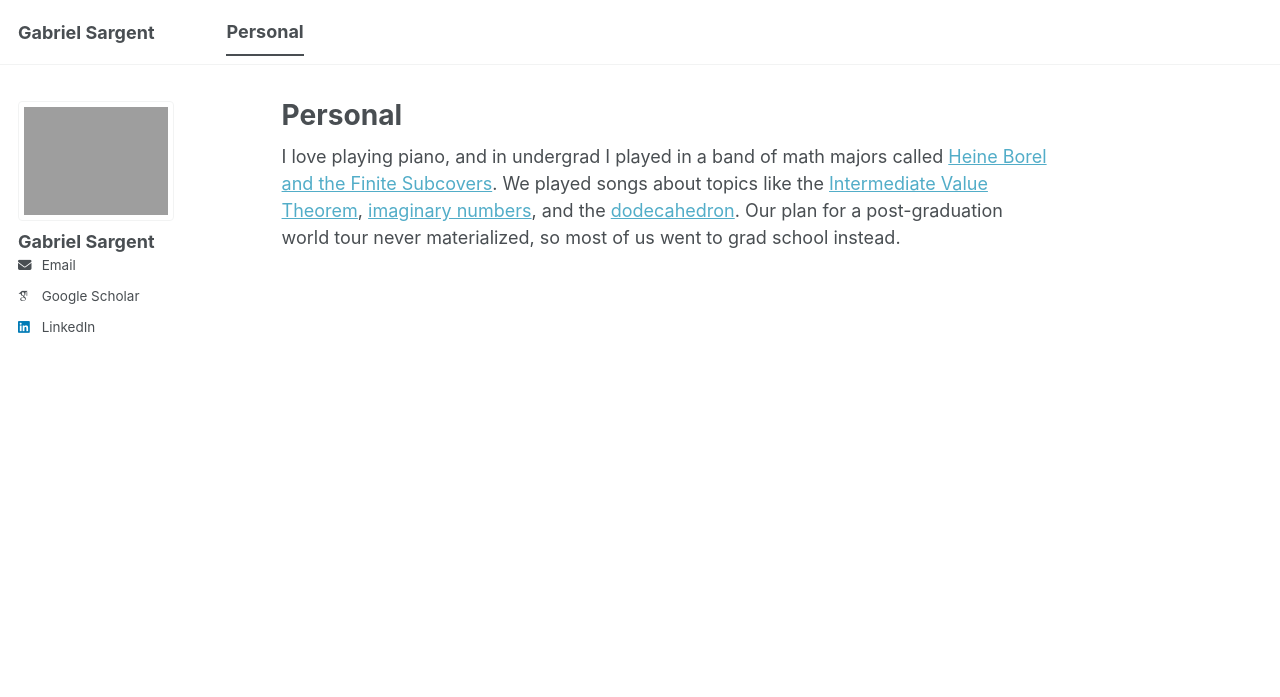
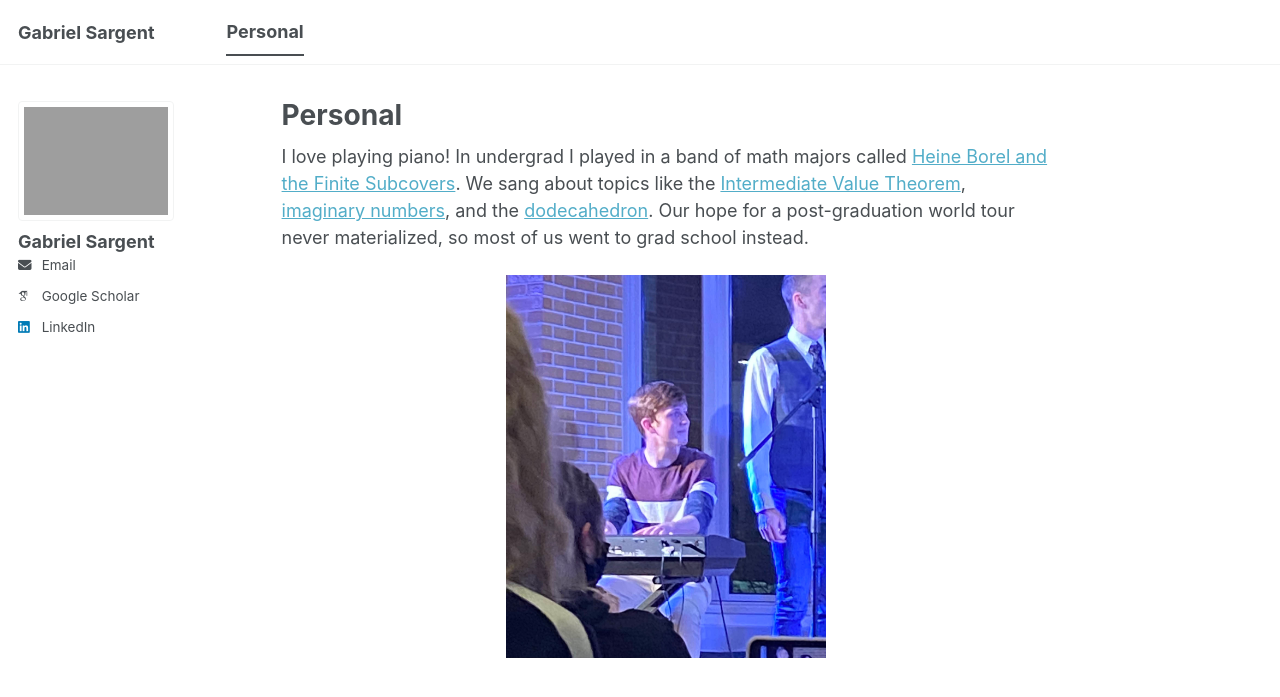
Before and after one commit to GabrielSargent/GabrielSargent.github.io, a Jekyll site: the page built from _pages/about-me.md, in a window 1280 px wide. Shown: the top 697 px of the page. Built offline with Jekyll 4.4.1, drawn with Linux system fonts in a browser that asks for light colours; some web fonts are replaced; a script bundle is joined from its source files by our own code; library files that are not in the unit come from our copies.

Commit message:
Update about-me.md

```diff
--- a/_pages/about-me.md
+++ b/_pages/about-me.md
@@ -4,6 +4,11 @@ title: "Personal"
 author_profile: true
 ---
 
-I love playing piano, and in undergrad I played in a band of math majors called [Heine Borel and the Finite Subcovers](https://math.nd.edu/news/math-and-music/).
-We played songs about topics like the [Intermediate Value Theorem](https://youtu.be/qzVOMhKgUYU?si=mYAUAGz9q9pdebfn), [imaginary numbers](https://youtu.be/IPOVgwqeMs0?si=ljvjaE6Fh2kDcx6o), and the [dodecahedron](https://youtu.be/KF82LR9VZrw?si=HL1gFAD5n7jr7yN5).
-Our plan for a post-graduation world tour never materialized, so most of us went to grad school instead.
+I love playing piano! In undergrad I played in a band of math majors called [Heine Borel and the Finite Subcovers](https://math.nd.edu/news/math-and-music/).
+We sang about topics like the [Intermediate Value Theorem](https://youtu.be/qzVOMhKgUYU?si=mYAUAGz9q9pdebfn), [imaginary numbers](https://youtu.be/IPOVgwqeMs0?si=ljvjaE6Fh2kDcx6o), and the [dodecahedron](https://youtu.be/KF82LR9VZrw?si=HL1gFAD5n7jr7yN5).
+Our hope for a post-graduation world tour never materialized, so most of us went to grad school instead.
+
+<p style="text-align: center;">
+  <img src="/images/IMG_5691_2.jpg"
+       style="width: 320px; max-width: 100%; height: auto;">
+</p>
```
